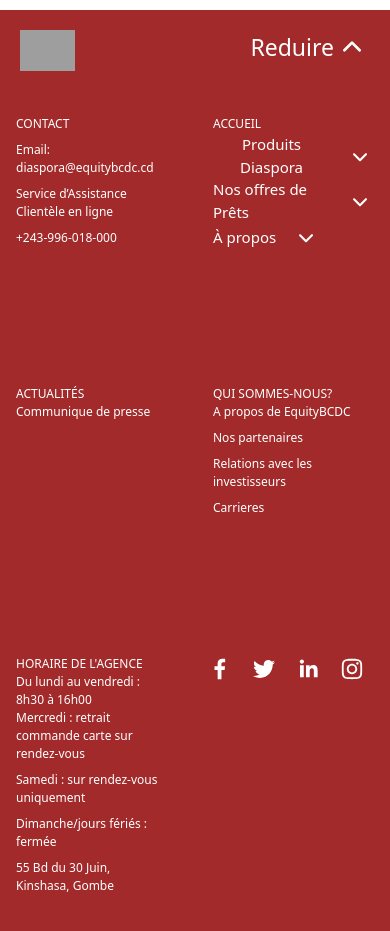
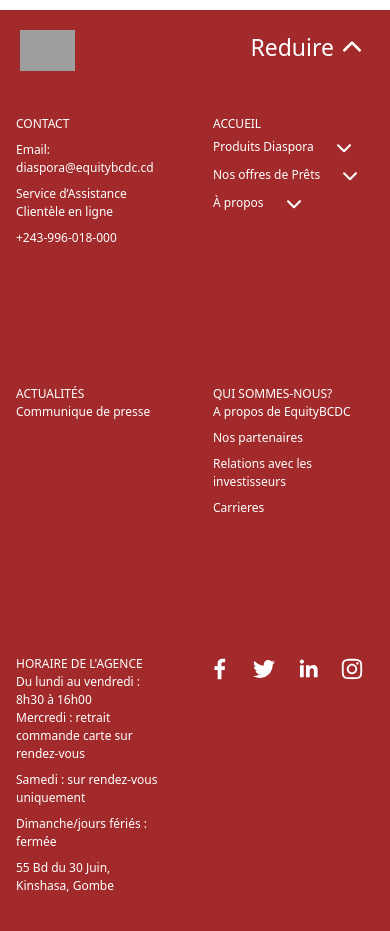
Before and after one commit to 22onsloane-Web/espace_clients, a Next.js app: page /web1 in a window 390 px wide. Shown: the part 2100-3031 px from the top of the page. Built offline with nearby package versions, Linux system fonts and the light colour scheme.

Commit message:
this push

```diff
--- a/src/app/components/footer.tsx
+++ b/src/app/components/footer.tsx
@@ -64,7 +64,7 @@
                         <p className='mt-2  lg:pb-3 text-[12px] lg:text-[15px] '>ACCUEIL</p>
                         <Popover.Group className="flex lg:gap-x-12">
                           <Popover className="relative">
-                            <Popover.Button  className="flex outline-none items-center gap-x-4 text-[15px]    text-[#fff] border-none hover:border-none"> {/* onClick={changes} */}
+                            <Popover.Button  className="flex outline-none items-center gap-x-4 text-[12px] lg:text-[15px]   text-[#fff] border-none hover:border-none"> {/* onClick={changes} */}
                             <p   className='hidden lg:flex text-start'>Nos produits Diaspora</p>
                             <p className='block lg:hidden'>Produits Diaspora</p>
                               <ChevronDownIcon
@@ -114,7 +114,7 @@
                           </Popover.Group>
                           <Popover.Group className="flex lg:gap-x-12">
                           <Popover className="relative">
-                            <Popover.Button  className="flex outline-none items-center gap-x-4 text-[15px] text-start text-[#fff] border-none hover:border-none"> {/* onClick={changes} */}
+                            <Popover.Button  className="flex outline-none items-center gap-x-4 text-[12px] lg:text-[15px] text-start text-[#fff] border-none hover:border-none"> {/* onClick={changes} */}
                             Nos offres de Prêts
                               <ChevronDownIcon
                                 className='h-7 w-7  flex-none text-[#fff] text-[15px] font-bold'
@@ -158,7 +158,7 @@
 
                           <Popover.Group className="flex lg:gap-x-12">
                           <Popover className="relative">
-                            <Popover.Button  className="flex outline-none items-center gap-x-4 text-[15px]    text-[#fff] border-none hover:border-none"> {/* onClick={changes} */}
+                            <Popover.Button  className="flex outline-none items-center gap-x-4 text-[12px] lg:text-[15px]    text-[#fff] border-none hover:border-none"> {/* onClick={changes} */}
                             À propos
                               <ChevronDownIcon
                                 className='h-7 w-7  flex-none text-[#fff] text-[15px] font-bold'
```
